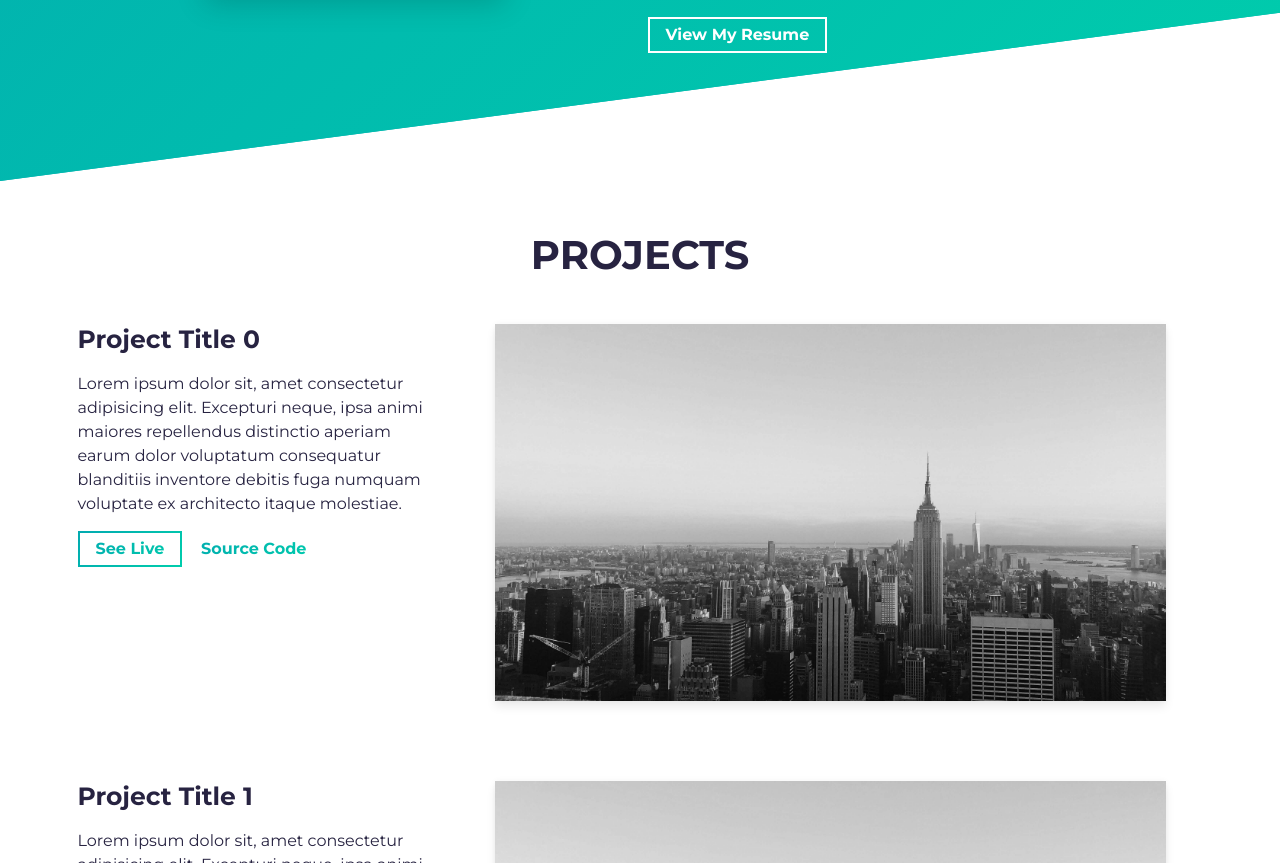
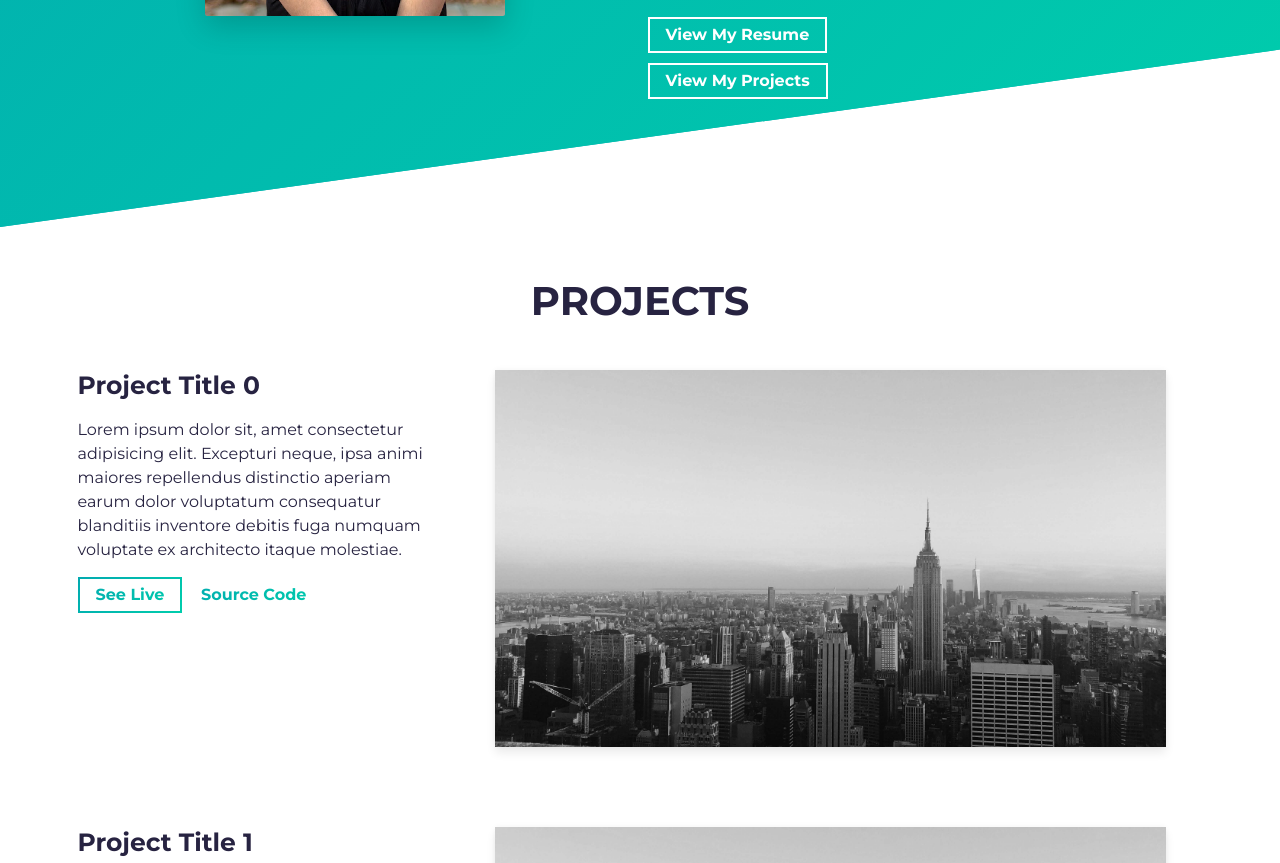
Before and after one commit to donizk/personalSite-1, a website built with Parcel: page src/index.html in a window 1280 px wide. Shown: the part 1460-2323 px from the top of the page. Built offline with nearby package versions, Linux system fonts and the light colour scheme.

Commit message:
changing back colors + playing w spacing

```diff
--- a/src/index.html
+++ b/src/index.html
@@ -111,6 +111,16 @@
                   href="assets/resume.pdf"
                 >
                   View My Resume
+                </a>
+              </span>
+              <span class="d-flex mt-3">
+                <a
+                  rel="noreferrer"
+                  target="_blank"
+                  class="cta-btn cta-btn--resume"
+                  href="#projects"
+                >
+                  View My Projects
                 </a>
               </span>
             </div>
```
